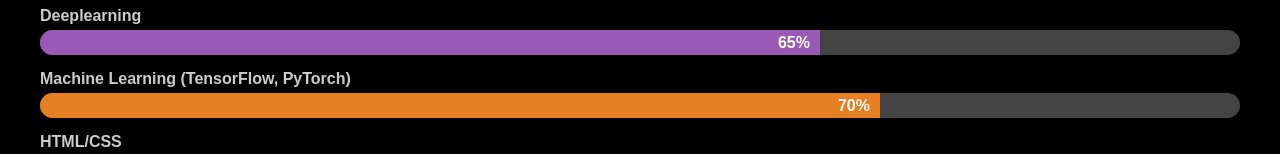
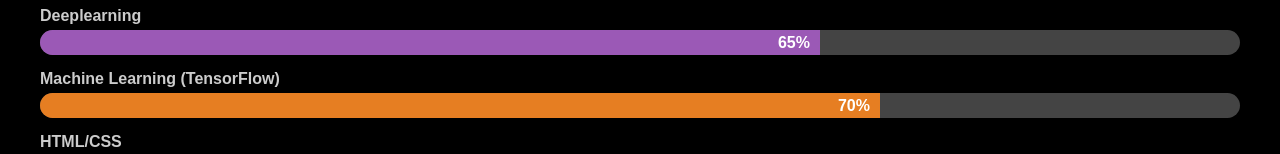
Before and after one commit to speranzadeejoe/Professional-Portfolio, a plain HTML site: page services.html in a window 1280 px wide. Shown: the part 173-327 px from the top of the page. Drawn offline with Linux system fonts and the light colour scheme.

Commit message:
Update services.html

```diff
--- a/services.html
+++ b/services.html
@@ -126,7 +126,7 @@
 
       <div class="skill"><div class="skill-name">Python</div><div class="progress-bar"><div class="progress-fill python">80%</div></div></div>
       <div class="skill"><div class="skill-name">Deeplearning</div><div class="progress-bar"><div class="progress-fill dl">65%</div></div></div>
-      <div class="skill"><div class="skill-name">Machine Learning (TensorFlow, PyTorch)</div><div class="progress-bar"><div class="progress-fill ml">70%</div></div></div>
+      <div class="skill"><div class="skill-name">Machine Learning (TensorFlow)</div><div class="progress-bar"><div class="progress-fill ml">70%</div></div></div>
       <div class="skill"><div class="skill-name">HTML/CSS</div><div class="progress-bar"><div class="progress-fill htmlcss">90%</div></div></div>
       <div class="skill"><div class="skill-name">JavaScript</div><div class="progress-bar"><div class="progress-fill js">60%</div></div></div>
       <div class="skill"><div class="skill-name">NLP</div><div class="progress-bar"><div class="progress-fill nlp">60%</div></div></div>
```
